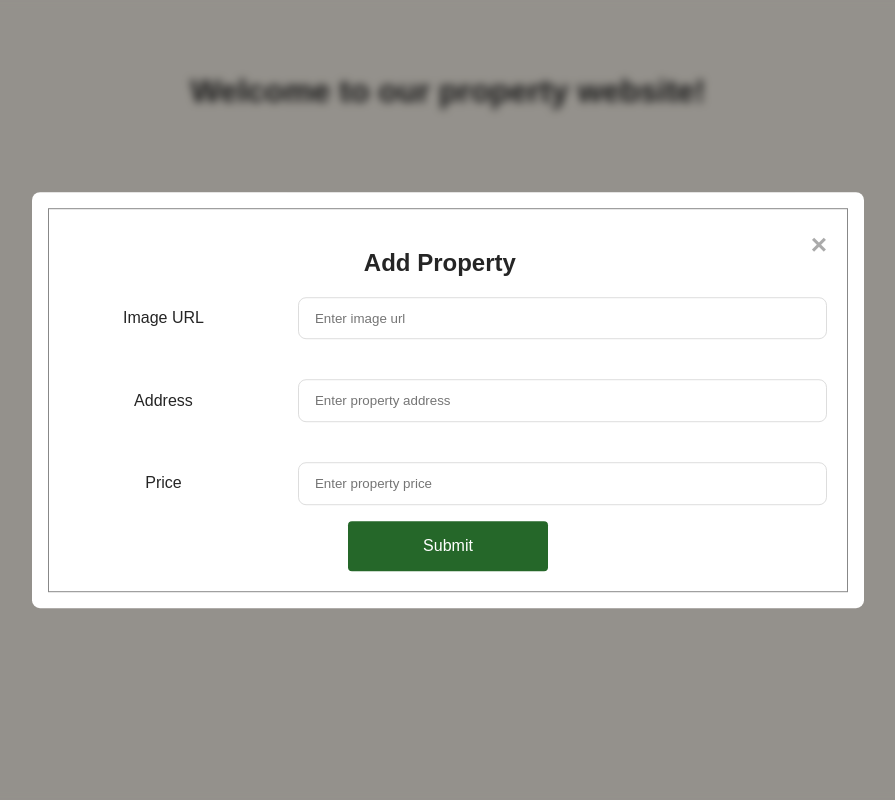
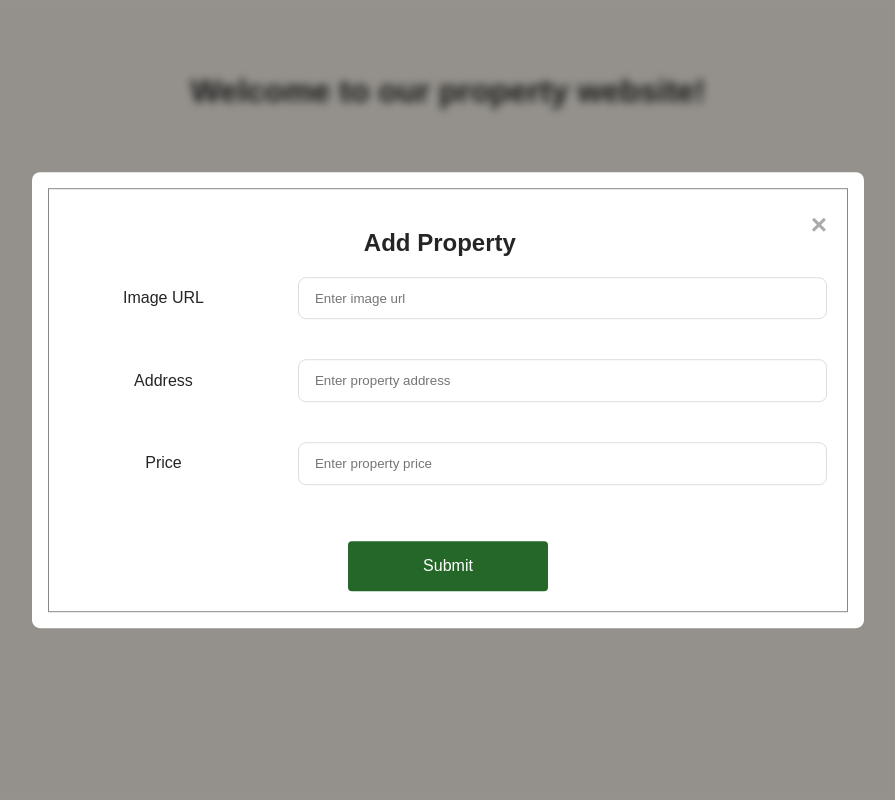
Before and after one commit to elenaharan/properties-client, a React (Create React App) app: page / in a window 1280 px wide. Both pictures are taken after a click on the button "Add Property". Shown: the top 800 px of the page, without its empty margins (192-1087 px from the left). Built offline with nearby package versions, Linux system fonts and the light colour scheme; no server answers; the HTML template or start-up script is replaced by a standard one.

Commit message:
fix onSubmit

```diff
--- a/src/components/PropertyForm.tsx
+++ b/src/components/PropertyForm.tsx
@@ -52,8 +52,8 @@ export default function PropertyForm({ onSubmit, onClose, showModal }: any) {
               onChange={handleChange}
               placeholder="Enter property price"
             />
+            <button type="submit">Submit</button>
           </form>
-          <button type="submit">Submit</button>
         </div>
       </div>
     </>
```
